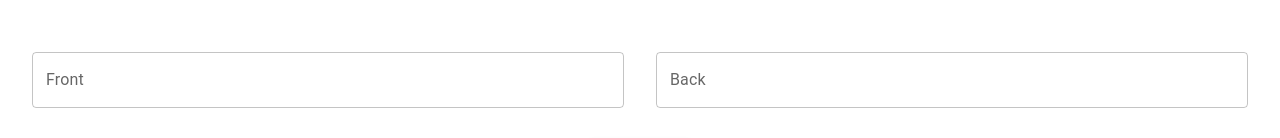
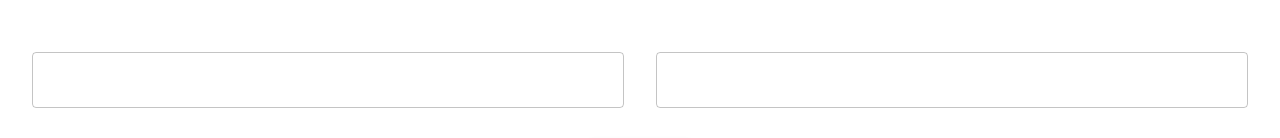
Before and after one commit to garciazapiain/flash-cards-app, a React (Vite) app: page / in a window 1280 px wide. Shown: the part 366-504 px from the top of the page. Built offline with nearby package versions, Linux system fonts and the light colour scheme.

Commit message:
oldest date for new card

```diff
--- a/src/api.tsx
+++ b/src/api.tsx
@@ -44,7 +44,7 @@ export async function addNewCard(front: string, back: string): Promise<string> {
       front,
       back,
       deck: 1,
-      lastUpdated: new Date(),
+      lastUpdated: new Date(0),
     };
 
     // Define the collection reference here
@@ -68,7 +68,6 @@ export async function getDeckCards(deck: number): Promise<CardData[]> {
     orderBy("lastUpdated"),
   );
   const snapshot = await getDocs(q);
-  console.log(snapshot)
   const deckCards: CardData[] = snapshot.docs.map((doc: QueryDocumentSnapshot<DocumentData>) => {
     const cardData: CardData = {
       id: doc.id, // Access the document ID
--- a/src/components/Home/AddNewCard.tsx
+++ b/src/components/Home/AddNewCard.tsx
@@ -42,6 +42,7 @@ function AddNewCard() {
                     fullWidth
                     value={front}
                     onChange={(e) => setFront(e.target.value)}
+                    InputLabelProps={{ style: { color: 'white' } }}
                 />
             </Grid>
             <Grid item xs={6}>
@@ -51,6 +52,7 @@ function AddNewCard() {
                     fullWidth
                     value={back}
                     onChange={(e) => setBack(e.target.value)}
+                    InputLabelProps={{ style: { color: 'white' } }}
                 />
             </Grid>
             <Grid item xs={12}>
```
